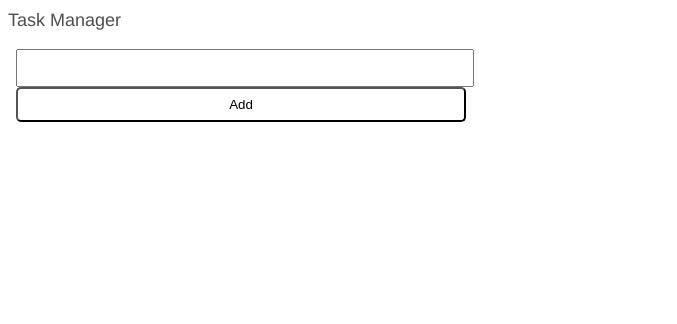
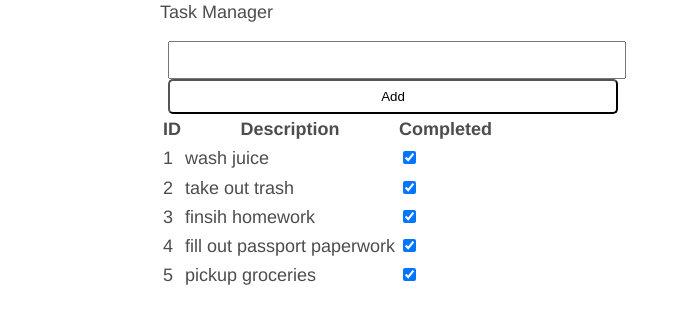
Before and after one commit to devantemoore/task-manager, a Vue app: page / in a window 1280 px wide. Shown: the top 324 px of the page, without its empty margins (0-677 px from the left). Built offline with nearby package versions, Linux system fonts and the light colour scheme.

Commit message:
added Tasklist and Task components

```diff
--- a/src/assets/scss/main.scss
+++ b/src/assets/scss/main.scss
@@ -3,9 +3,11 @@ body{
     color: #4d4d4d;
     font-size: 18px;
     line-height: 1.4em;
+    margin: 0;
 }
 .app-container {
-
+    margin-left: 10rem;
+    margin-right: 10rem;
 }
 button {
     background: none;
--- /dev/null
+++ b/src/components/Task/Task.vue
@@ -0,0 +1,27 @@
+<template>
+  <tr>
+      <td>{{ task.id }}</td>
+      <td>{{ task.description }}</td>
+      <td><input type='checkbox' v-model="checked" /></td>
+  </tr>
+</template>
+
+<script lang='ts' setup>
+const props = defineProps<{
+    task: Task
+}>();
+const checked = computed(() => props.task.completed)
+</script>
+
+<script lang='ts'>
+import Task from '../../models/task'
+import {defineComponent, defineProps, computed} from 'vue'
+
+export default defineComponent({
+  name: 'Task',
+})
+</script>
+
+<style>
+
+</style>
--- /dev/null
+++ b/src/components/TaskList/TaskList.vue
@@ -0,0 +1,44 @@
+<template>
+  <table>
+      <thead>
+          <tr>
+              <th>
+                  ID
+              </th>
+              <th>
+                  Description
+              </th>
+              <th>
+                  Completed
+              </th>
+          </tr>
+      </thead>
+      <tbody>
+          <Task
+            v-for="(task, index) in tasks"
+            :key="task.id"
+            :task="task"
+            :index="index"
+            />
+      </tbody>
+  </table>
+</template>
+<script lang='ts' setup>
+import { useStore } from 'vuex';
+const store = useStore();
+const tasks = computed(() => store.getters.tasks)
+</script>
+<script lang='ts'>
+import {defineComponent, computed} from 'vue'
+import Task from '../Task/Task.vue'
+export default defineComponent({
+    name: 'TaskList',
+    components: {
+        Task
+    }
+})
+</script>
+
+<style>
+
+</style>
--- /dev/null
+++ b/src/constants.ts
@@ -0,0 +1,32 @@
+import Task from './models/task'
+const TASKS = [
+    {
+        id: 1,
+        description: "wash juice",
+        completed: true
+    },
+    {
+        id: 2,
+        description: "take out trash",
+        completed: true
+    },
+    {
+        id: 3,
+        description: "finsih homework",
+        completed: true
+    },
+    {
+        id: 4,
+        description: "fill out passport paperwork",
+        completed: true
+    },
+    {
+        id: 5,
+        description: "pickup groceries",
+        completed: true
+    }
+] as Task[]
+
+export default{
+    TASKS
+}
--- a/src/store/index.ts
+++ b/src/store/index.ts
@@ -1,8 +1,11 @@
 import { createStore } from "vuex";
+import app from './modules/app'
 
 export default createStore({
   state: {},
   mutations: {},
   actions: {},
-  modules: {},
+  modules: {
+    app
+  },
 });
--- /dev/null
+++ b/src/store/modules/app.ts
@@ -0,0 +1,37 @@
+import Task from '../../models/task'
+const state = {
+    tasks: []
+}
+
+const mutations = {
+    'SET_TASKS'(state:any, tasks: Task[]){
+        state.tasks = tasks;
+    },
+    'CLEAR_TASKS'(state:any){
+        state.tasks = [];
+    }
+}
+const actions = {
+    setTasks({
+        commit
+    }: any, tasks: Task[]){
+        commit('SET_TASKS', tasks)
+    },
+    clearTasks({
+        commit
+    }: any){
+        commit('CLEAR_TASKS')
+    }
+}
+const getters = {
+    tasks(state:any){
+        return state.tasks;
+    }
+}
+
+export default {
+    state,
+    mutations,
+    actions,
+    getters
+}
--- a/src/views/Home.vue
+++ b/src/views/Home.vue
@@ -1,18 +1,30 @@
 <template>
   <div class="home">Task Manager
-    <AddTask/>
+    <div>
+      <AddTask/>
+    </div>
+    <div>
+      <TaskList/>
+    </div>
   </div>
 
 </template>
 
-<script lang="ts" setup></script>
+<script lang="ts" setup>
+import {useStore} from 'vuex'
+import constants from '../constants'
+const store = useStore();
+store.dispatch('setTasks', constants.TASKS)
+</script>
 <script lang="ts">
 import { defineComponent } from "vue";
 import AddTask from './../components/AddTask/AddTask.vue'
+import TaskList from './../components/TaskList/TaskList.vue'
 export default defineComponent({
   name: 'Home',
   components:{
-    AddTask
+    AddTask,
+    TaskList
   }
 });
 </script>
```
